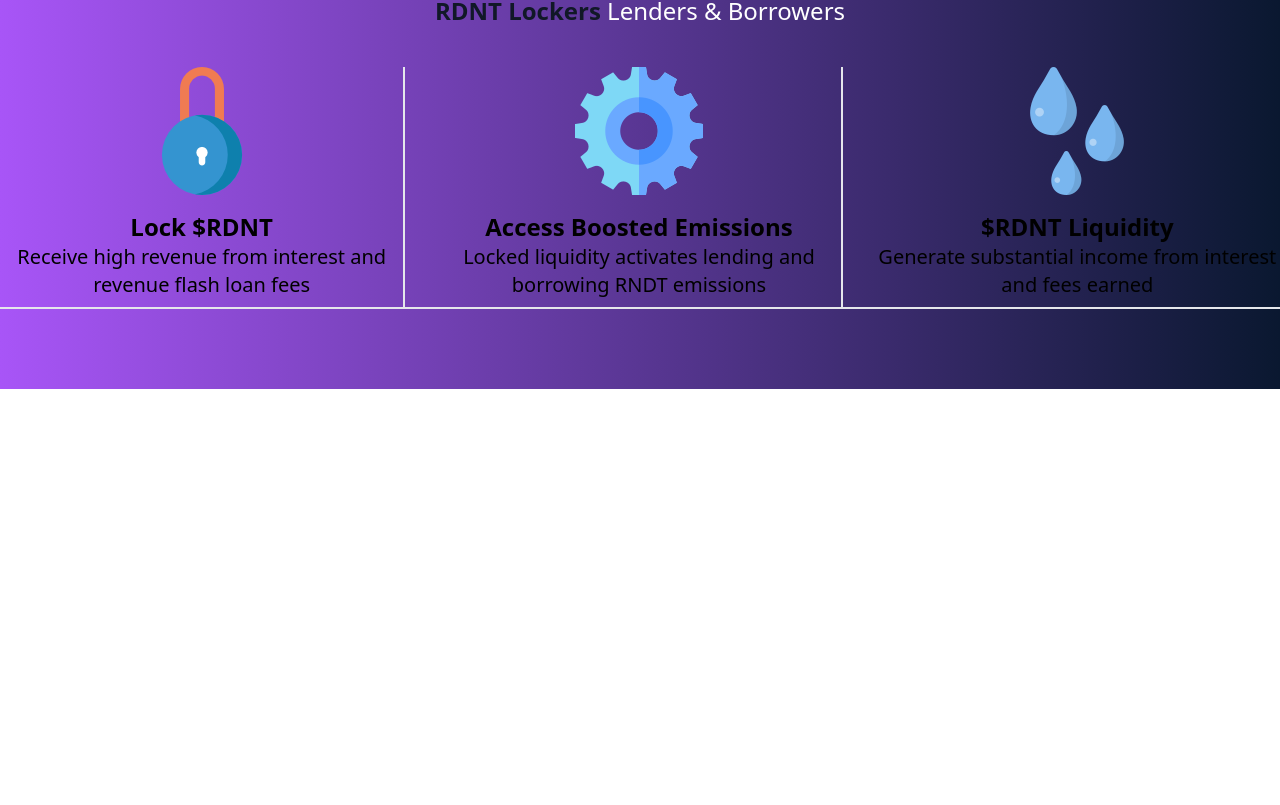
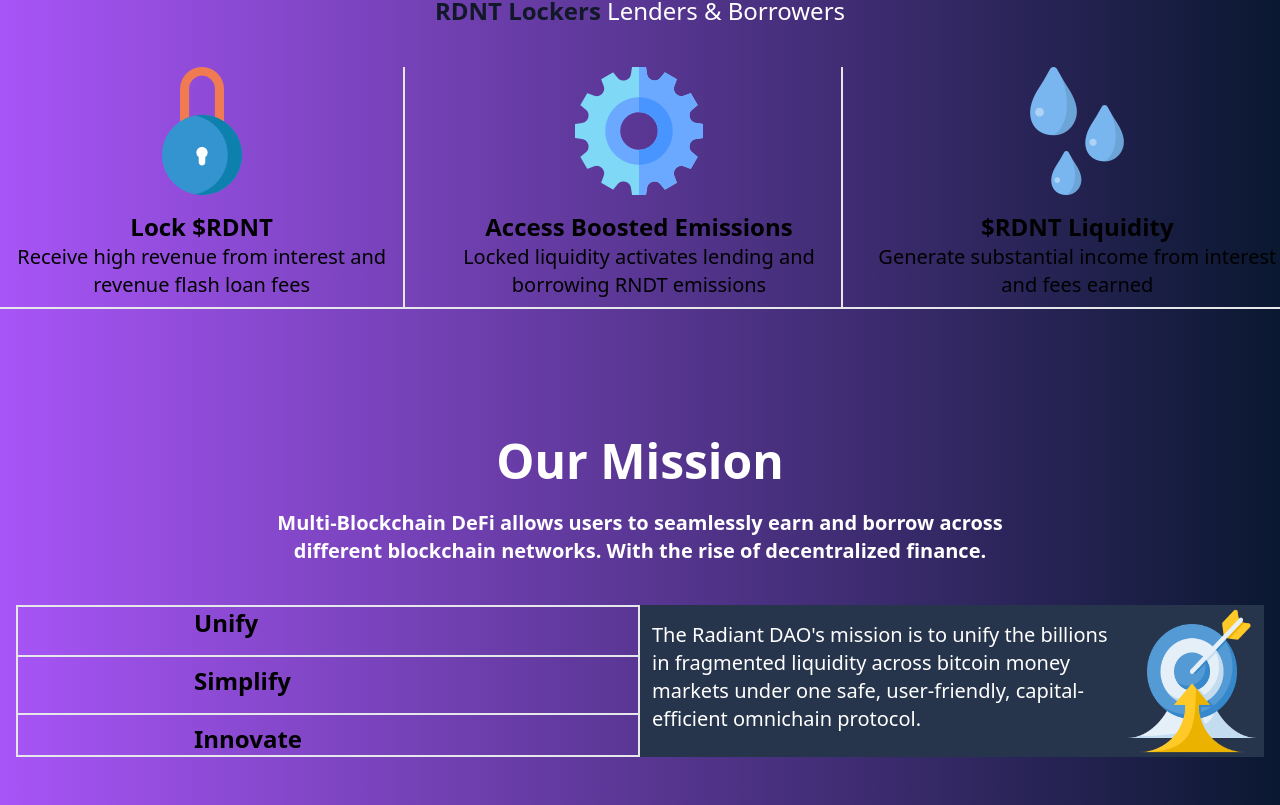
Before and after one commit to AmhjadKhan/Crypto, a React (Vite) app: page / in a window 1280 px wide. Shown: the part 2009-2814 px from the top of the page. Before the commit the page ends 2398 px from the top, so only its background shows below. Built offline with nearby package versions, Linux system fonts and the light colour scheme.

Commit message:
this is misson section desing commit

```diff
--- a/src/App.jsx
+++ b/src/App.jsx
@@ -1,5 +1,6 @@
 import Header from "./component/Header/Header";
 import Holders from "./component/Holders/Holders";
+import Mission from "./component/misson/Misson";
 import Navber from "./component/Navber/Navber";
 import Rewards from "./component/Reward/Rewards";
 import Workes from "./component/Works/Workes";
@@ -12,6 +13,7 @@
       <Rewards />
       <Holders />
       <Workes />
+      <Mission />
     </>
   );
 }
--- /dev/null
+++ b/src/component/misson/Misson.jsx
@@ -0,0 +1,31 @@
+import goal from '../../assets/goal.png'
+function Mission() {
+  return (
+    <section className="py-12 bg-gray-900 text-white bg-gradient-to-r from-purple-500 to-[#0A1830]">
+      <div className="section__container mission__container mx-auto px-4">
+        <h2 className="section__header text-5xl font-bold text-center mb-6">Our Mission</h2>
+        <p className="section__subheader font-semibold text-xl text-center mb-10">
+          Multi-Blockchain DeFi allows users to seamlessly earn and borrow across<br />
+          different blockchain networks. With the rise of decentralized finance.
+        </p>
+        <div className="mission__grid grid grid-cols-2 md:grid-cols-2">
+          <div className="mission__list space-y-2 text-2xl  font-semibold border-l-2 border-b-2 border-r-2">
+            <h4 className='border-b-2 border-t-2 pl-44 pb-4 text-black font-bold'>Unify</h4>
+            <h4 className='border-b-2 pl-44 pb-4 text-black font-bold'>Simplify</h4>
+            <h4 className='pl-44 text-black font-bold'>Innovate</h4>
+          </div>
+          <div className="mission__content flex bg-[#27354c]">
+            <p className="mb-6 text-xl pl-3 pt-4">
+              The Radiant DAO's mission is to unify the billions in fragmented
+              liquidity across bitcoin money markets under one safe,
+              user-friendly, capital-efficient omnichain protocol.
+            </p>
+            <img src={goal} alt="mission" className="w-36 h-auto"/>
+          </div>
+        </div>
+      </div>
+    </section>
+  );
+}
+
+export default Mission;
```
